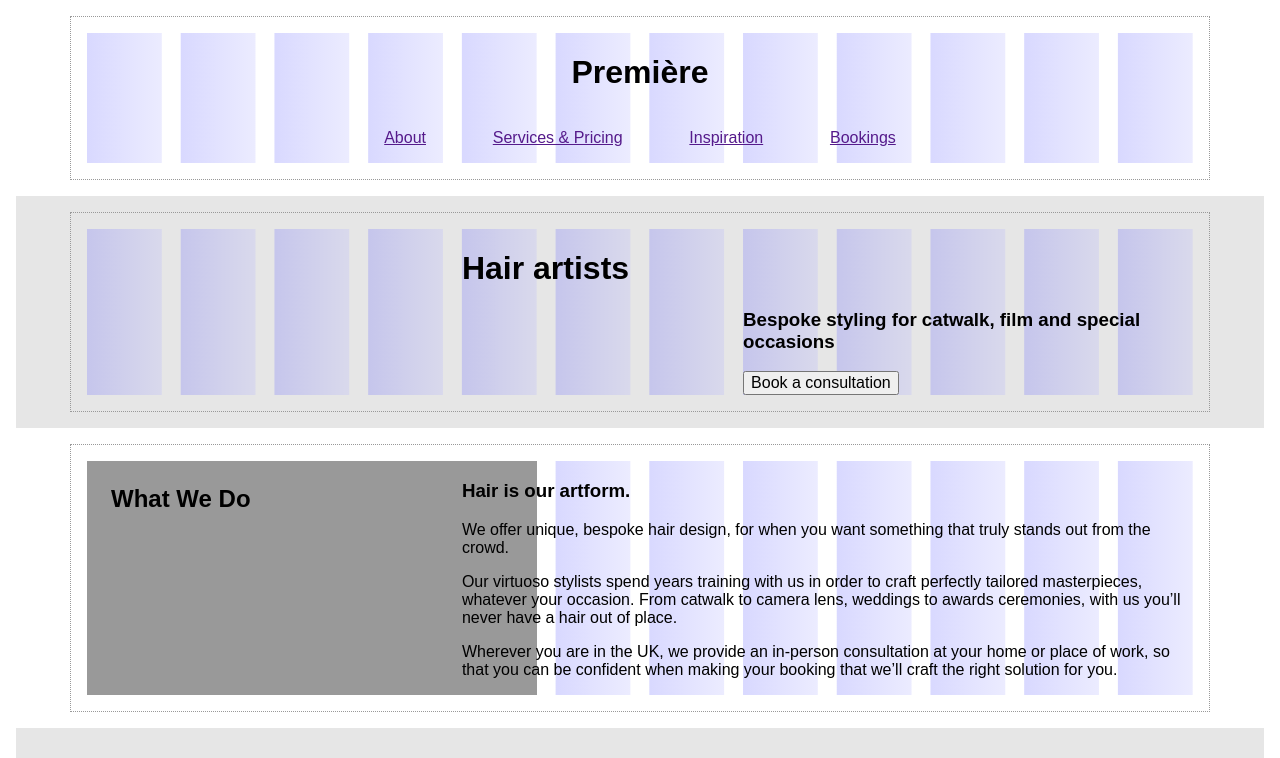
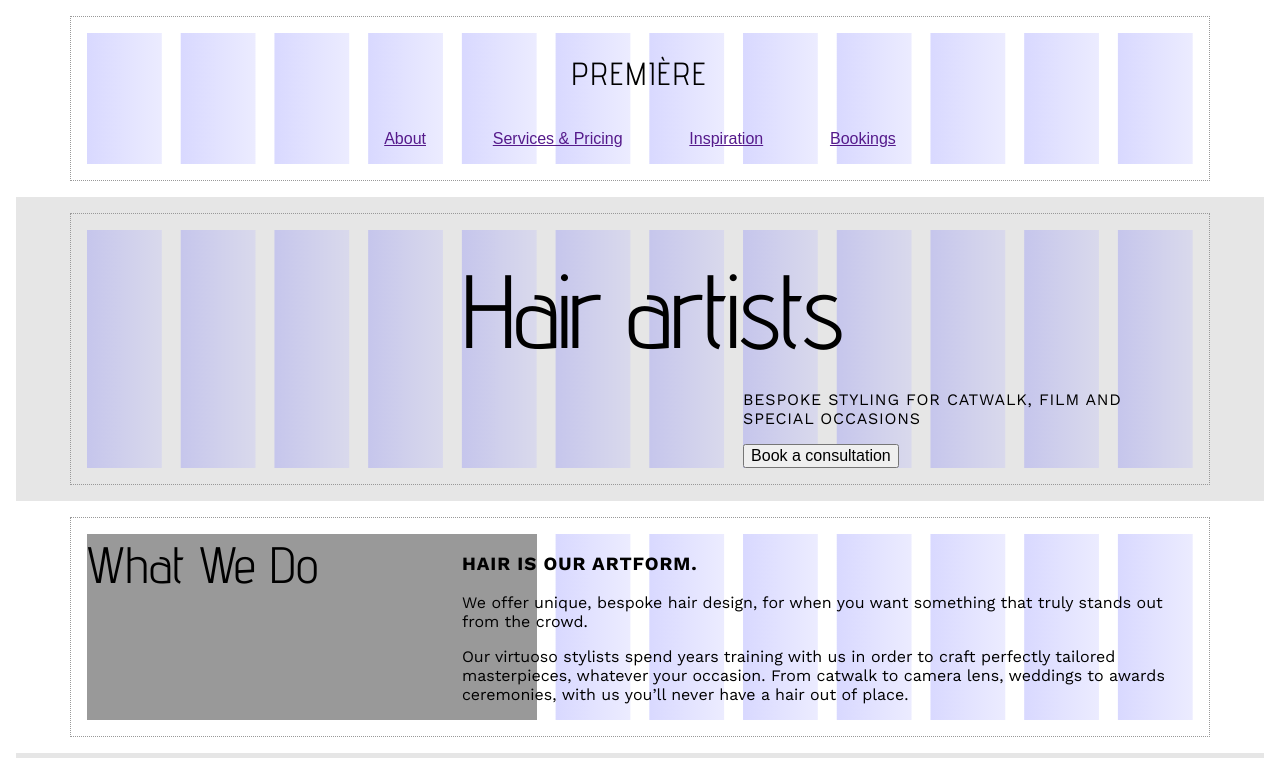
Before and after one commit to mbarker84/design-challenge, a plain HTML site: page index.html in a window 1280 px wide. Shown: the top 758 px of the page. Drawn offline with nearby package versions, Linux system fonts and the light colour scheme.

Commit message:
New commit

```diff
--- a/index.html
+++ b/index.html
@@ -5,6 +5,8 @@
     <meta name="viewport" content="width=device-width, initial-scale=1">
     <title>Premiere</title>
     <link rel="stylesheet" href="css/styles.css">
+    <!--Google fonts-->
+    <link href='https://fonts.googleapis.com/css?family=Work+Sans:400,700|Advent+Pro:400,700' rel='stylesheet' type='text/css'>
 </head>
 <body>
     <!--nav-->
@@ -39,7 +41,6 @@
                 <div class="about__text">
                     <h3>Hair is our artform.</h3>
                     <p>We offer unique, bespoke hair design, for when you want something that truly stands out from the crowd.</p><p>Our virtuoso stylists spend years training with us in order to craft perfectly tailored masterpieces, whatever your occasion. From catwalk to camera lens, weddings to awards ceremonies, with us you&rsquo;ll never have a hair out of place.</p>
-                    <p>Wherever you are in the UK, we provide an in-person consultation at your home or place of work, so that you can be confident when making your booking that we&rsquo;ll craft the right solution for you.</p>
                 </div>
             </div>
         </section>
@@ -81,7 +82,10 @@
         <!--book-->
         <section class="book">
             <div class="wrapper">
-                <h2>Book a Consultation</h2>
+                <div class="book__text">
+                    <h2>Book a Consultation</h2>
+                    <p>Wherever you are in the UK, we provide an in-person consultation at your home or place of work as standard, so that you can be confident when making your booking that we&rsquo;ll craft the right solution for you.</p>
+                </div>
                 <form class="form--book">
                     <label class="form__label--side" for="name">Name</label>
                     <input type="text" name="name" id="name" placeholder="e.g. Kim Kardashian">
@@ -99,8 +103,8 @@
                     <label class="form__label--side" for="stylist">Preferred stylist (optional)</label>
                     <input type="text" name="stylist" id="stylist">
                     <p>Optionally, you can tell us some information about your hair and desired style, so that our stylists can provide you with as much information as possible during your consultation:</p>
-
                 </form>
+                <button class="form__button">Book Now</button>
             </div>
         </section>
         <!--inspiration board-->
@@ -116,8 +120,14 @@
     </main>
     <!--footer-->
     <footer class="page-footer">
+        <div class="wrapper">
+            <ul class="footer__social">
+                <li><a href=""></a></li>
+                <li><a href=""></a></li>
+                <li><a href=""></a></li>
+            </ul>
+        </div>
     </footer>
-
 
 </body>
 </html>
--- a/scss/_layout.scss
+++ b/scss/_layout.scss
@@ -55,7 +55,6 @@ header.page-head {
 .section__title {
     width: span(5);
     margin: 0 gutter() 0 0;
-    padding: 1em;
     background-color: $lt-grey;
 }
 
@@ -94,3 +93,13 @@ li.services__item {
 .services__text-group {
     padding: 1em;
 }
+
+/* Booking */
+
+.form--book {
+    display: none;
+}
+
+.book__text {
+    width: span(8);
+}
--- a/scss/_typography.scss
+++ b/scss/_typography.scss
@@ -0,0 +1,37 @@
+h1,
+h2 {
+    font-family: 'Advent Pro', sans-serif;
+    font-weight: 400;
+}
+
+h2 {
+    font-size: 3.2em;
+}
+
+h3, p {
+    font-family: 'Work Sans', sans-serif;
+}
+
+h3 {
+    text-transform: uppercase;
+    font-weight: 700;
+    letter-spacing: .05em;
+}
+
+h1.header__logo {
+    text-transform: uppercase;
+    letter-spacing: .08em;
+}
+
+h1.header__subhead {
+    font-size: 6.5em;
+    line-height: 0.2;
+    letter-spacing: -0.03em;
+}
+
+.header__text-group {
+    h3 {
+        font-weight: 400;
+        font-size: 1em;
+    }
+}
```
Also changed, not shown: css/styles.css.
